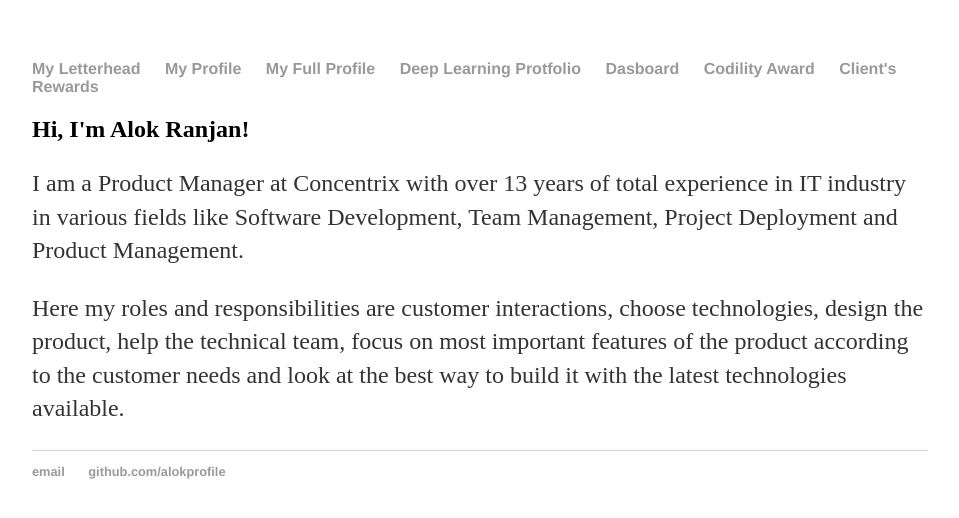
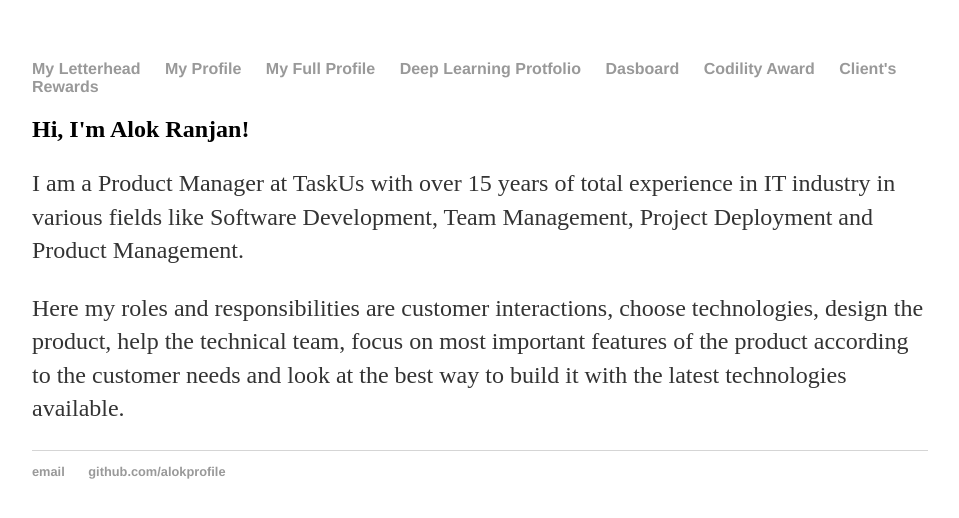
Before and after one commit to alokranjan04/alokranjan04.github.io, a Jekyll site: the page built from index.html, in a window 1280 px wide. Shown: the top 518 px of the page, without its empty margins (160-1119 px from the left). Built offline with Jekyll 4.4.1, drawn with Linux system fonts in a browser that asks for light colours; Markdown is read by kramdown in place of the engine named in the settings.

Commit message:
Update index.html

```diff
--- a/index.html
+++ b/index.html
@@ -4,5 +4,5 @@
 ---
 <div class="blurb">
 	<h2>Hi, I'm Alok Ranjan! </h2>
-	<p>I am a Product Manager at Concentrix with over 13 years of total experience in IT industry in various fields like Software Development, Team Management, Project Deployment and  Product Management.</p><p> Here my roles and responsibilities  are  customer interactions, choose technologies, design the product, help the technical team, focus on most important features of the product according to the customer needs and look at the best way to build it with the  latest technologies available.</p>
+	<p>I am a Product Manager at TaskUs with over 15 years of total experience in IT industry in various fields like Software Development, Team Management, Project Deployment and  Product Management.</p><p> Here my roles and responsibilities  are  customer interactions, choose technologies, design the product, help the technical team, focus on most important features of the product according to the customer needs and look at the best way to build it with the  latest technologies available.</p>
 </div><!-- /.blurb -->
```
